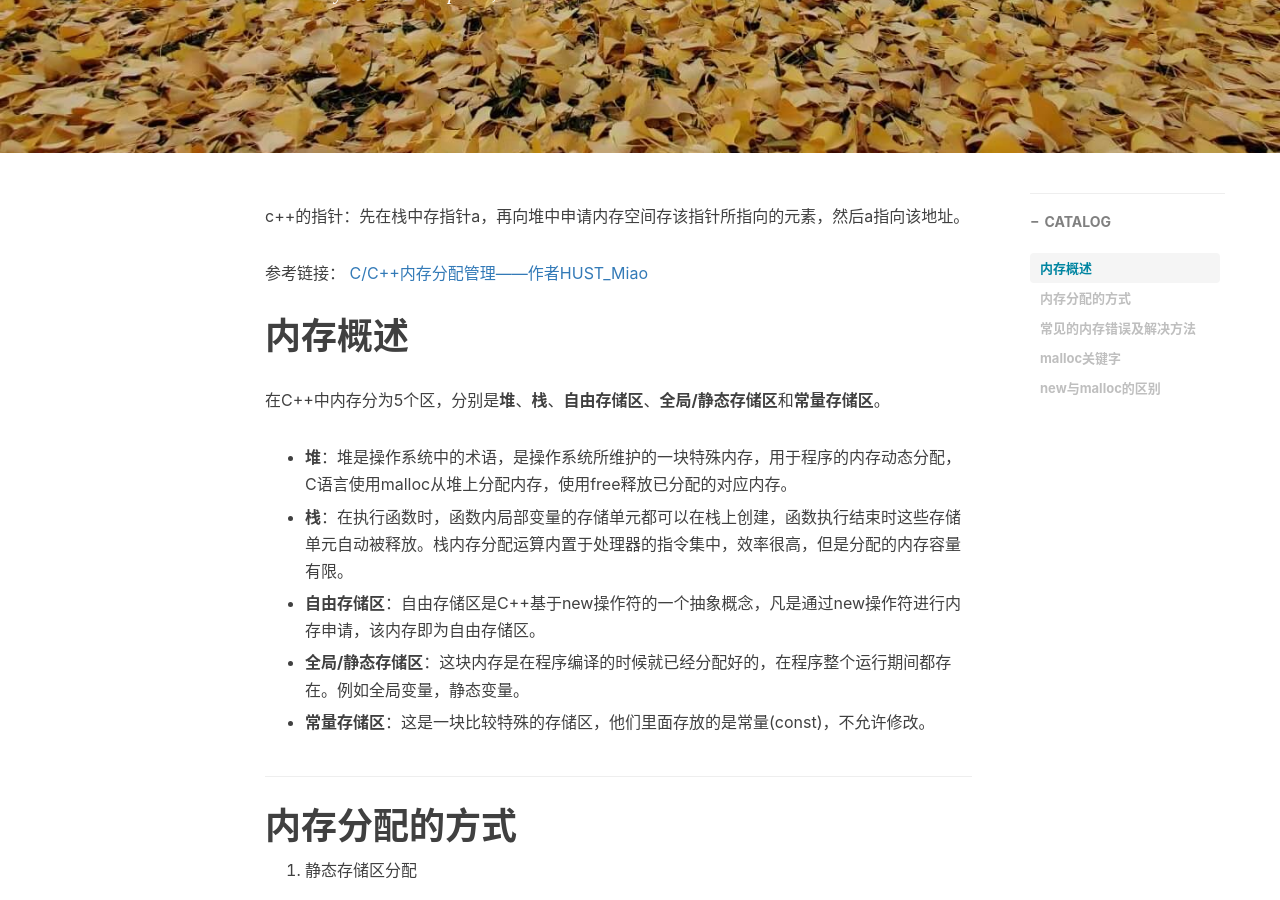
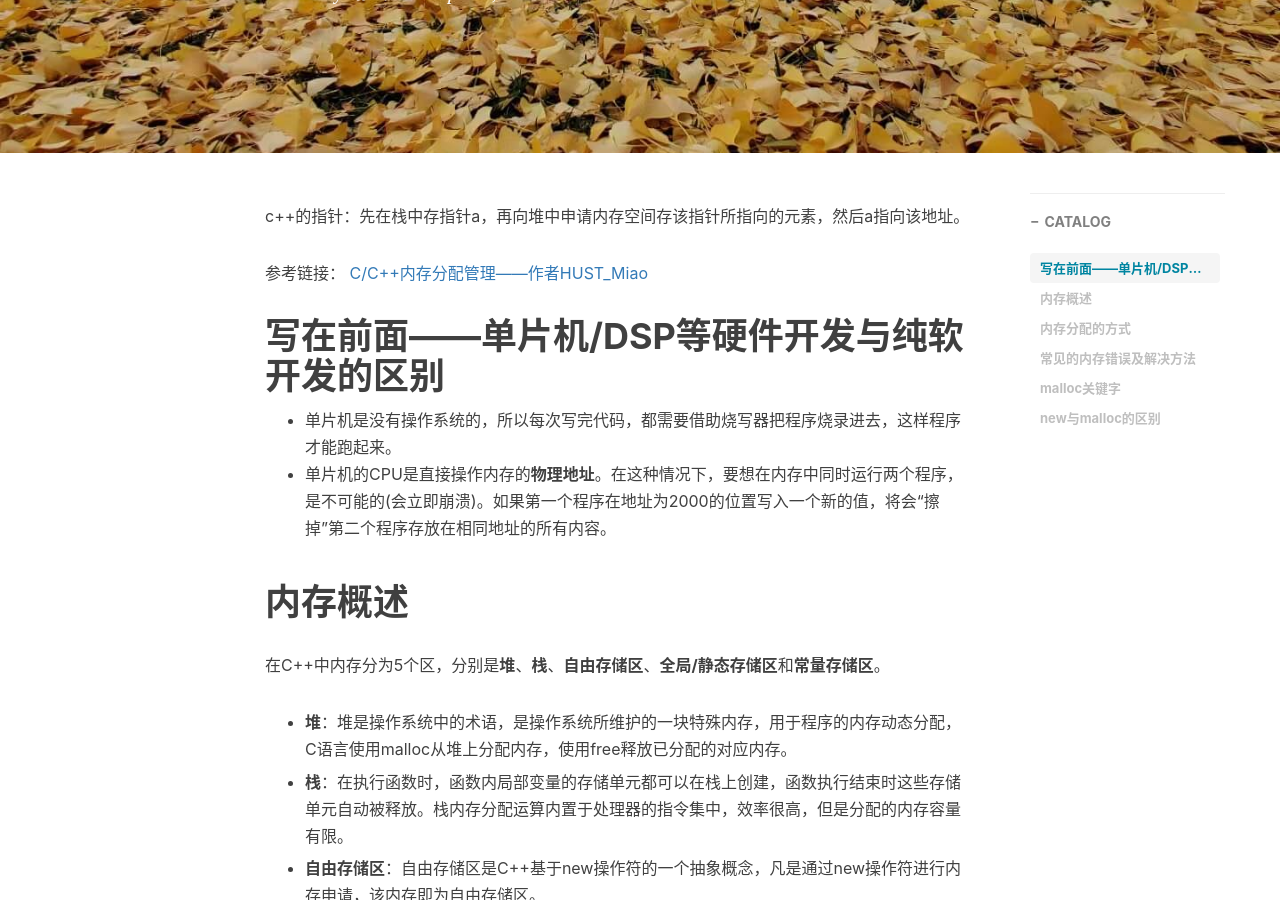
Before and after one commit to xie96808/xie96808.github.io, a Jekyll site: the page built from _posts/2022-04-08-C++内存管理与分配相关知识点总结.md, in a window 1280 px wide and 900 px high, scrolled down 430 px. Built offline with Jekyll 4.4.1, drawn with Linux system fonts in a browser that asks for light colours; nearby versions of some CDN libraries; comment, search, counter and statistics services are not loaded.

Commit message:
Update 2022-04-08-C++内存管理与分配相关知识点总结.md

```diff
--- a/_posts/2022-04-08-C++内存管理与分配相关知识点总结.md
+++ b/_posts/2022-04-08-C++内存管理与分配相关知识点总结.md
@@ -14,6 +14,11 @@ tags:								#标签
 c++的指针：先在栈中存指针a，再向堆中申请内存空间存该指针所指向的元素，然后a指向该地址。
 
 参考链接： [C/C++内存分配管理——作者HUST_Miao](https://blog.csdn.net/u010183728/article/details/81629706)
+
+# 写在前面——单片机/DSP等硬件开发与纯软开发的区别
+
+* 单片机是没有操作系统的，所以每次写完代码，都需要借助烧写器把程序烧录进去，这样程序才能跑起来。
+* 单片机的CPU是直接操作内存的**物理地址**。在这种情况下，要想在内存中同时运行两个程序，是不可能的(会立即崩溃)。如果第一个程序在地址为2000的位置写入一个新的值，将会“擦掉”第二个程序存放在相同地址的所有内容。
 
 # 内存概述
 
```
